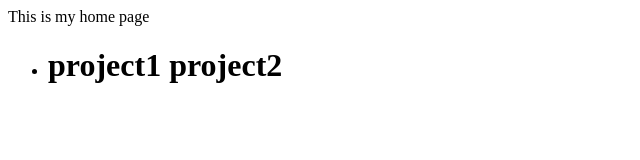
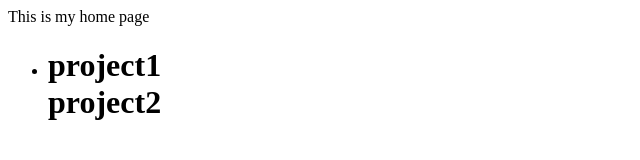
Before and after one commit to prakashricha/prakashricha, a plain HTML site: page index.html in a window 1280 px wide. Shown: the whole page, without its empty margins (0-640 px from the left). Drawn offline with Linux system fonts and the light colour scheme.

Commit message:
Update index.html

```diff
--- a/index.html
+++ b/index.html
@@ -3,7 +3,7 @@ This is my home page
   <ul>
     <li>
       <h1>
-        project1
+        project1<br>
         project2
       </h1>
      </li>
```
